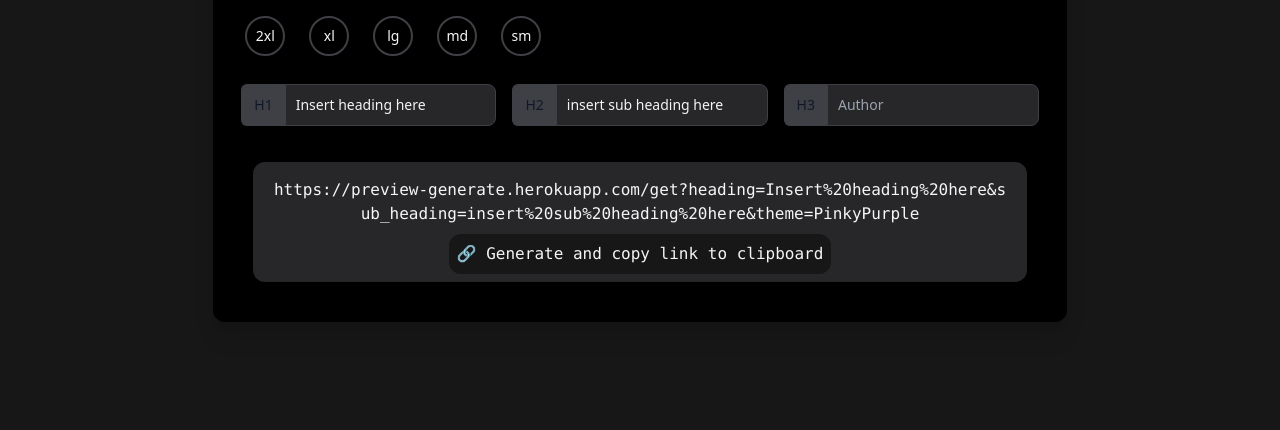
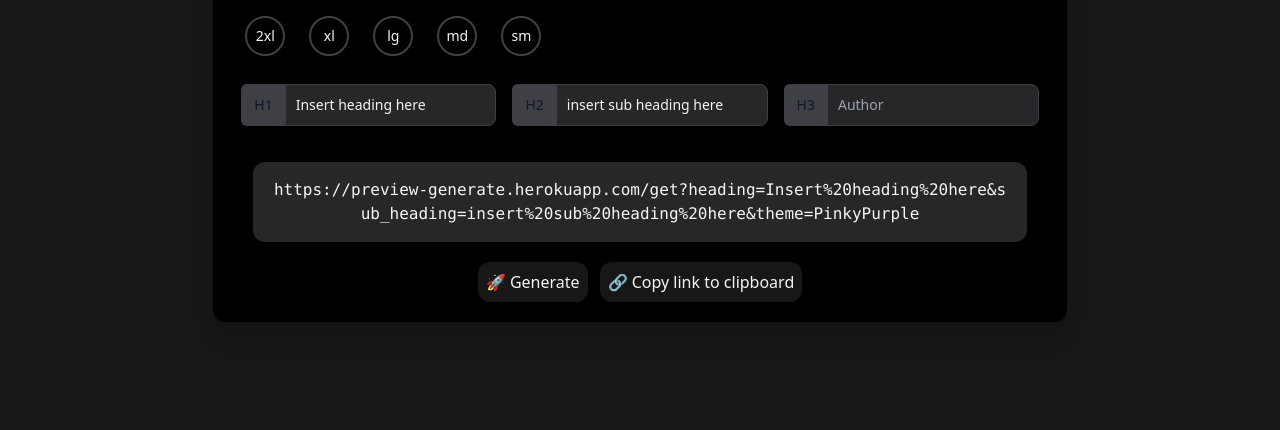
Before and after one commit to xenomech/Preview, a Node server app: page / in a window 1280 px wide. Shown: the part 648-1078 px from the top of the page. Run offline with Node 20, Linux system fonts and the light colour scheme; grey boxes are pictures that could not be loaded.

Commit message:
🚀 Seperate generate and copy to clipboard buttons (#10)
* 🚀 generate and copy to clipboard btn seperated into two buttons

* 📝 indendation and unwanted spaces removed

```diff
--- a/public/scripts/script.js
+++ b/public/scripts/script.js
@@ -13,6 +13,7 @@ const theme = document.getElementById("theme")
 
 const url = document.getElementById("url")
 const image = document.getElementById("image")
+const generate = document.getElementById('generate');
 const link = document.getElementById("link")
 
 //url components
@@ -69,6 +70,11 @@ const genURL = () => {
   })
 })
 
+generate.addEventListener('click', () => {
+	let finalUrl = genURL();
+	image.src = finalUrl;
+});
+
 link.addEventListener("click", () => {
   let finalUrl = genURL()
   image.src = finalUrl
--- a/public/styles/output.css
+++ b/public/styles/output.css
@@ -667,6 +667,10 @@ video {
   justify-content: space-between;
 }
 
+.gap-3 {
+  gap: 0.75rem;
+}
+
 .break-words {
   overflow-wrap: break-word;
 }
--- a/views/index.ejs
+++ b/views/index.ejs
@@ -122,14 +122,21 @@
                 placeholder="Author">
             </div>
           </div>
-          <div
-            class="md:flex flex-col justify-center items-center p-2 my-5 mx-2 md:mx-5 font-mono bg-zinc-800 rounded-xl text-center">
-            <p id="url" class="break-all flex items-center justify-center md:w-full text-center p-2"></p>
-            <div class="bg-neutral-900 p-2 cursor-pointer rounded-xl transition-all ease-in-out duration-100" id="link">
-              <p class="break-words">🔗 Generate and copy link to clipboard</p>
-            </div>
-          </div>
-        </div>
+
+          <div class="md:flex flex-col justify-center items-center p-2 my-5 mx-2 md:mx-5 font-mono bg-zinc-800 rounded-xl text-center">
+						<p id="url" class="break-all flex items-center justify-center md:w-full text-center p-2"
+						></p>
+					</div>
+
+					<div class="flex gap-3 justify-center items-center">
+						<div class="bg-neutral-900 p-2 cursor-pointer rounded-xl transition-all ease-in-out duration-100" id="generate">
+							<p class="break-words">🚀 Generate</p>
+						</div>
+
+						<div class="bg-neutral-900 p-2 cursor-pointer rounded-xl transition-all ease-in-out duration-100" id="link">
+							<p class="break-words">🔗 Copy link to clipboard</p>
+						</div>
+					</div>
       </div>
     </section>
   </div>
```
